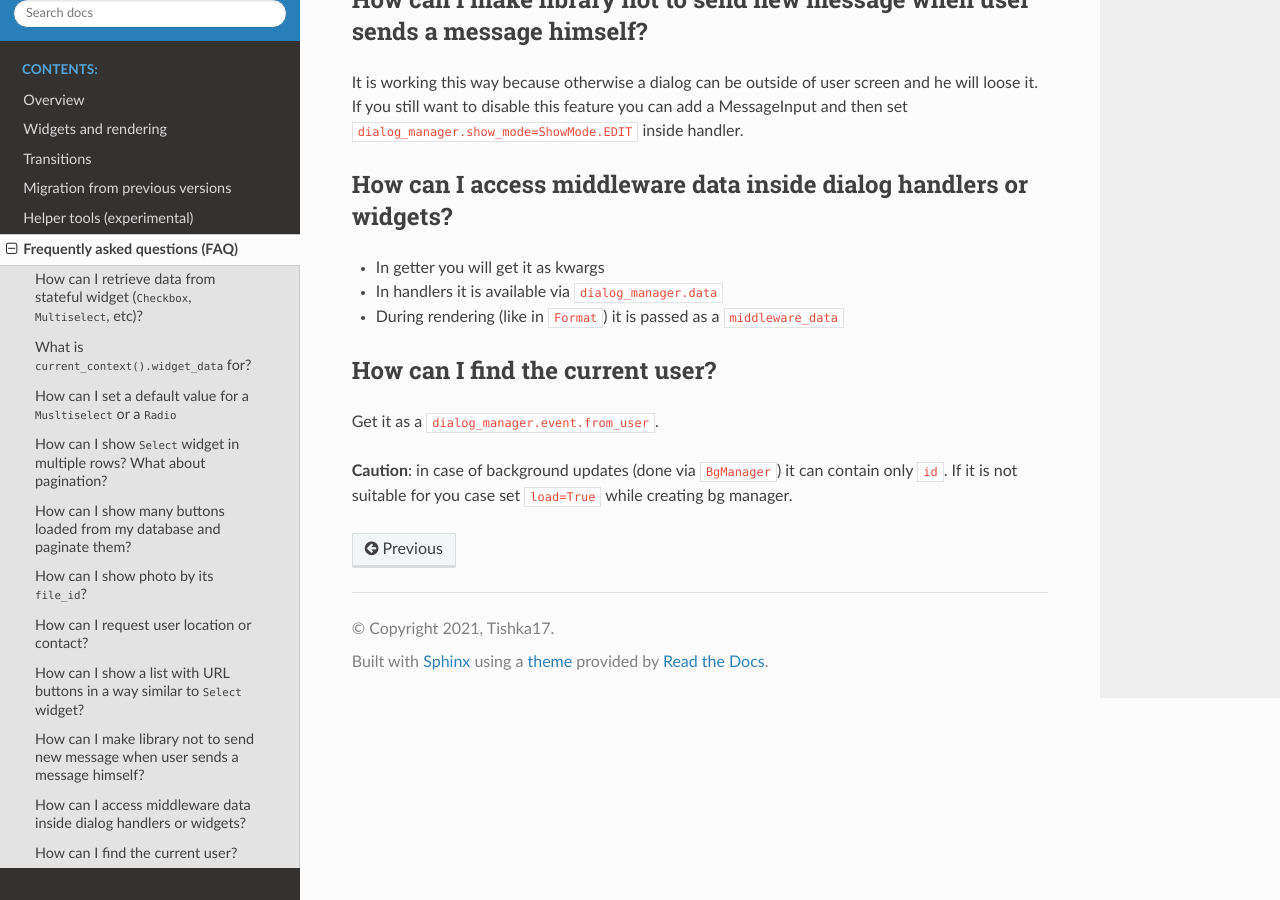
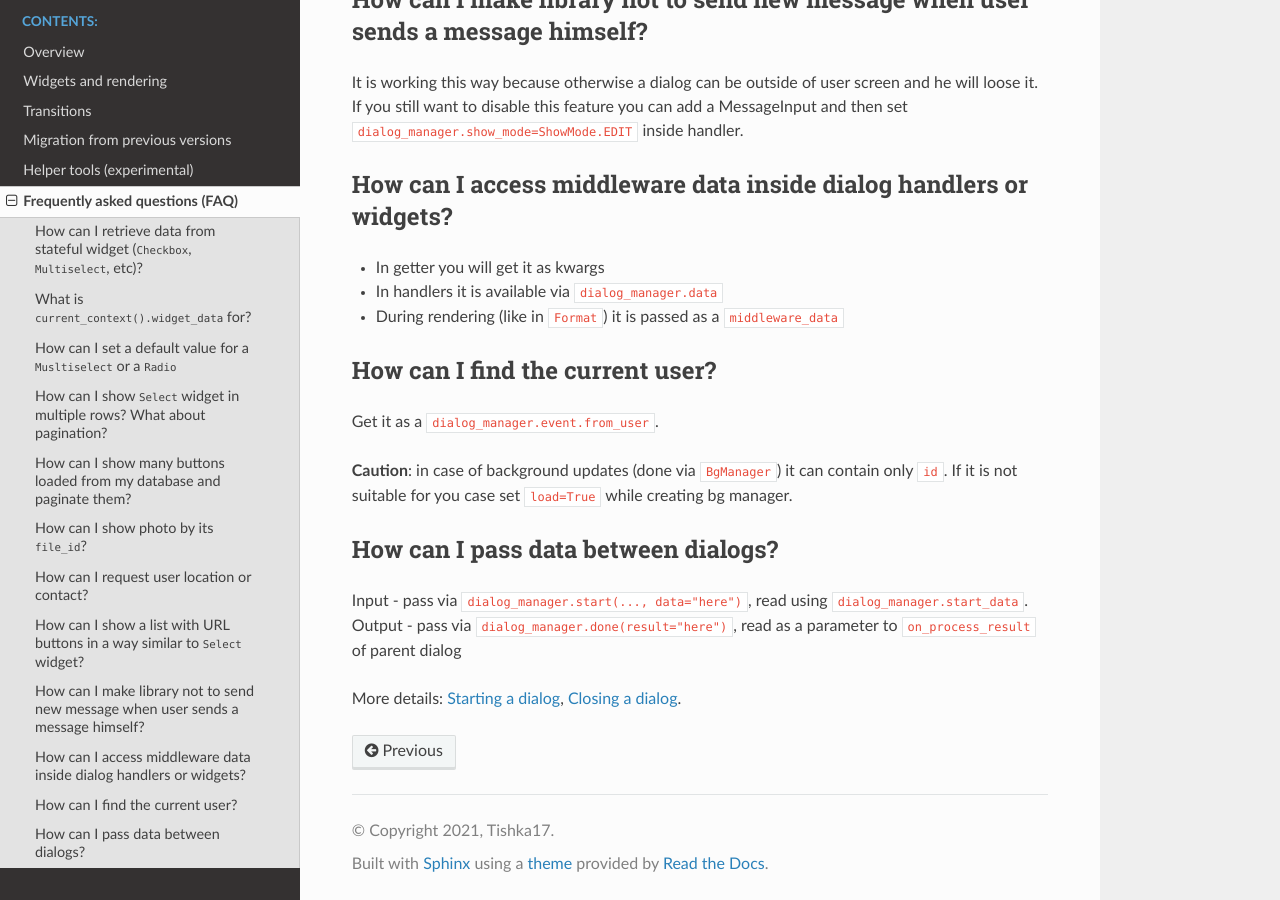
Before and after one commit to Tishka17/aiogram_dialog, a Sphinx documentation site: the page built from docs/faq.rst, in a window 1280 px wide and 900 px high, scrolled down 1437 px. Built offline with Sphinx 7.4.7 and the Read the Docs theme 2.0.0, drawn with Linux system fonts in a browser that asks for light colours.

Commit message:
faq about start/close

```diff
--- a/docs/faq.rst
+++ b/docs/faq.rst
@@ -68,3 +68,12 @@ How can I find the current user?
 Get it as a ``dialog_manager.event.from_user``.
 
 **Caution**: in case of background updates (done via ``BgManager``) it can contain only ``id``. If it is not suitable for you case set ``load=True`` while creating bg manager.
+
+
+How can I pass data between dialogs?
+=======================================
+
+Input - pass via ``dialog_manager.start(..., data="here")``, read using ``dialog_manager.start_data``.
+Output - pass via ``dialog_manager.done(result="here")``, read as a parameter to ``on_process_result`` of parent dialog
+
+More details: :ref:`start-dialog`, :ref:`close-dialog`.
--- a/docs/transitions.rst
+++ b/docs/transitions.rst
@@ -67,8 +67,11 @@ An example from above may be rewritten using these buttons:
     If you have multiple buttons of the same type in a window with ``on_click`` callback, you should explicitly set different ids.
 
 
+.. _start-dialog:
+
 Starting a dialog
 =======================
+
 
 Each dialog is like a function in python. Is has some input (``start_data``), output (``result``) and is local data (``dialog_data`` and ``widget_data``).
 When you start dialog in same stack (not passing ``StartMode.NEW_STACK``) it is show "above" current dialog. User stop interacting with current dialog windows and sees new one from this moment.
@@ -89,8 +92,11 @@ You can even open the same dialog multiple times and each time it will placed ab
 
 .. literalinclude:: examples/transitions/start.py
 
+.. _close-dialog:
+
 Closing a dialog
 =================
+
 
 When dialog is closed it is removed from stack deleting context. From this moment user returns to a dialog which was underneath the current one.
 
```
